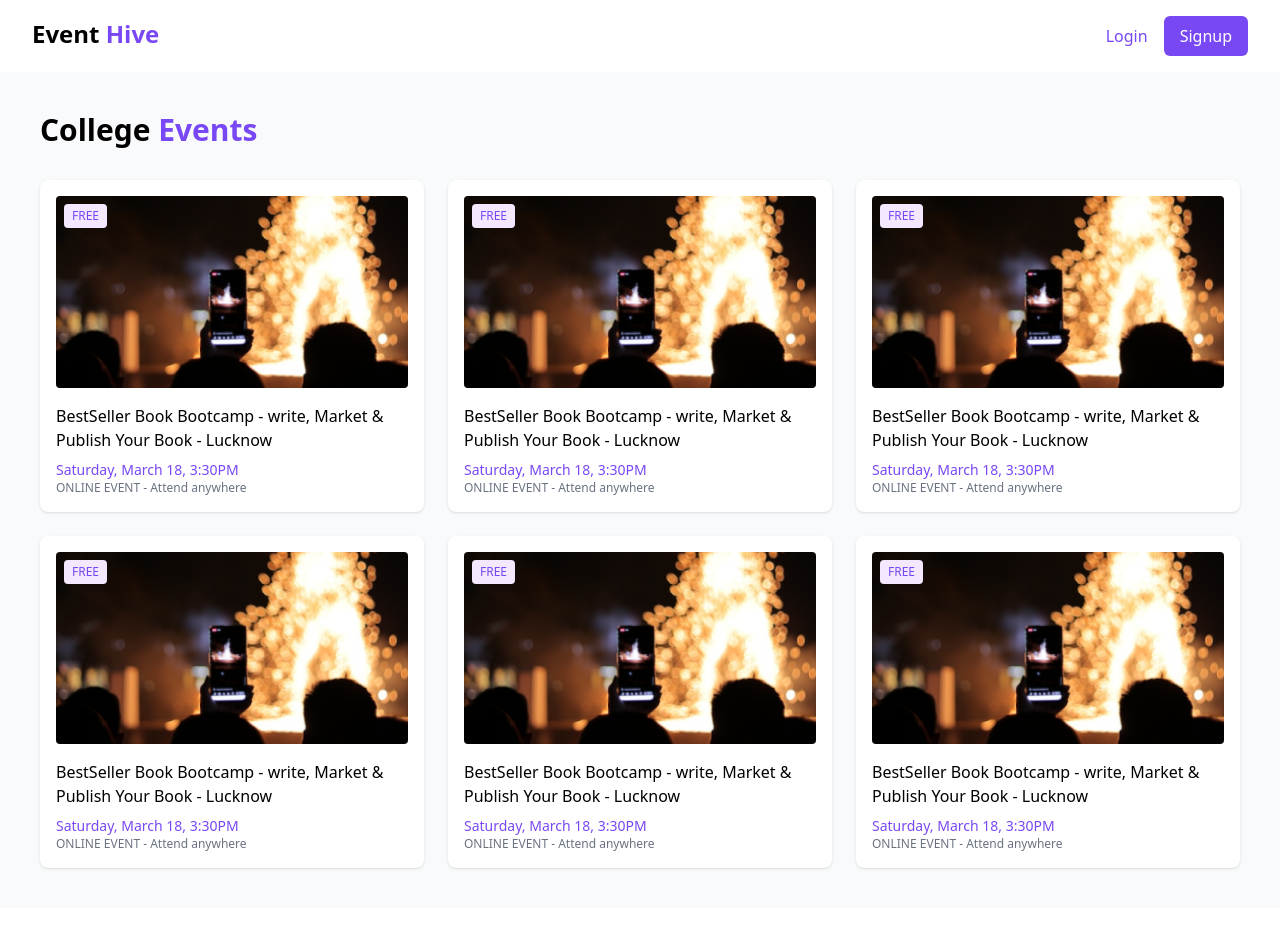
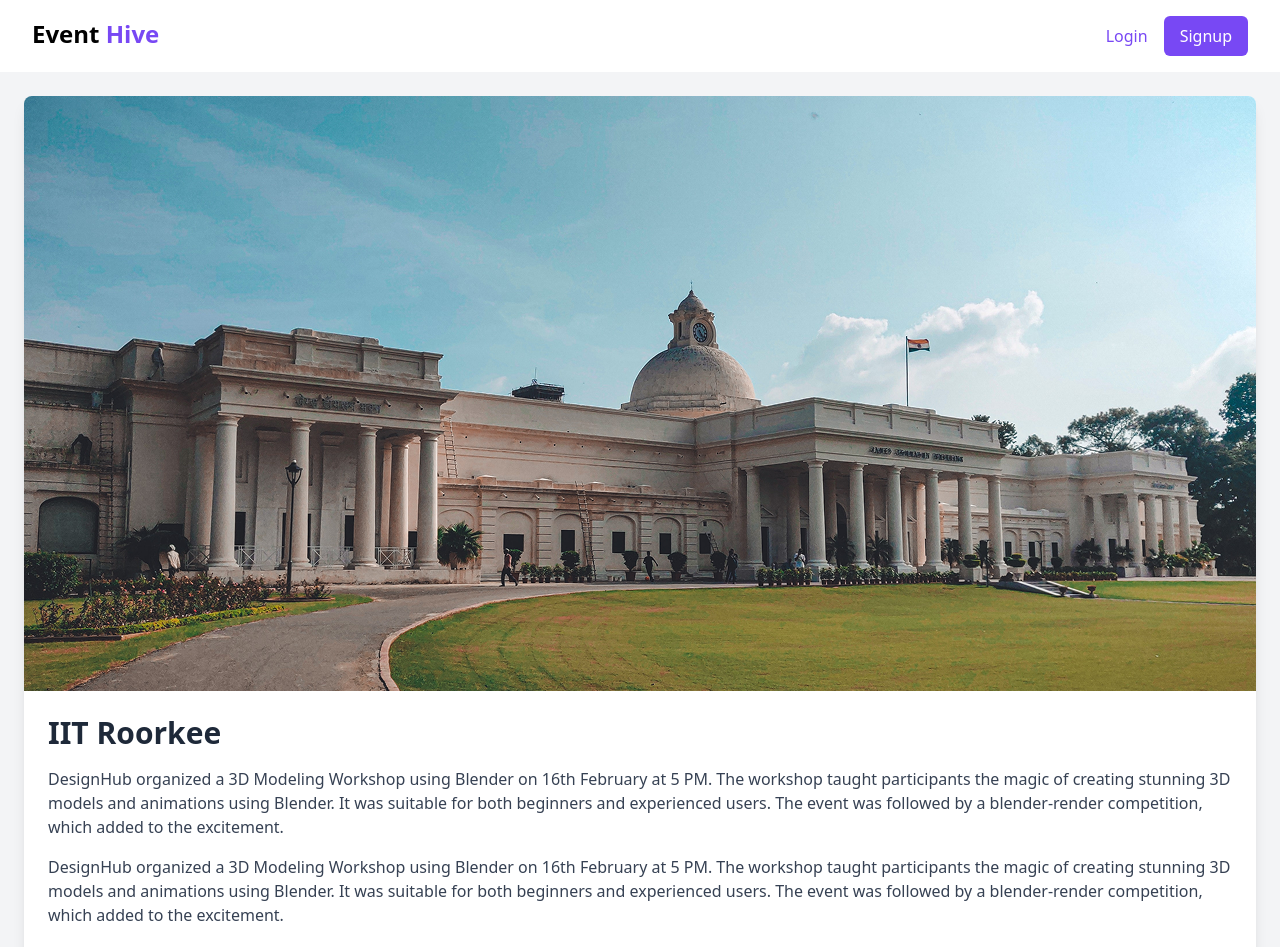
Before and after one commit to DEESAX2/eventhive, a React (Vite) app: page /view-college in a window 1280 px wide. Shown: the top 947 px of the page. Built offline with nearby package versions, Linux system fonts and the light colour scheme.

Commit message:
done with collegedetails

```diff
--- a/src/components/CollegeDetail.jsx
+++ b/src/components/CollegeDetail.jsx
@@ -1,7 +1,30 @@
-export default function CollegeDetail() {
-    return (
-        <div>
-            <h1></h1>
+import React from "react";
+import sandra from "../assets/images/sandra.png";
+
+const CollegeDetail = () => {
+  return (
+    <div className="bg-gray-100 min-h-screen flex flex-col items-center p-6">
+      <div className="max-w-full w-full bg-white shadow-lg rounded-lg overflow-hidden">
+        <img
+          src={sandra}
+          alt="IIT Roorkee"
+          className="w-[1320px] h-[595px] object-cover" />
+        <div className="p-6">
+          <h1 className="text-3xl font-bold mb-4 text-gray-800">IIT Roorkee</h1>
+          {[...Array(4)].map((_, index) => (
+            <p key={index} className="text-gray-700 mb-4">
+              DesignHub organized a 3D Modeling Workshop using Blender on 16th
+              February at 5 PM. The workshop taught participants the magic of
+              creating stunning 3D models and animations using Blender. It was
+              suitable for both beginners and experienced users. The event was
+              followed by a blender-render competition, which added to the
+              excitement.
+            </p>
+          ))}
         </div>
-    );
-}
+      </div>
+    </div>
+  );
+};
+
+export default CollegeDetail;
```
Also changed, not shown: src/assets/images/sandra.png (renamed from src/assets/images/Roorkee.png).
